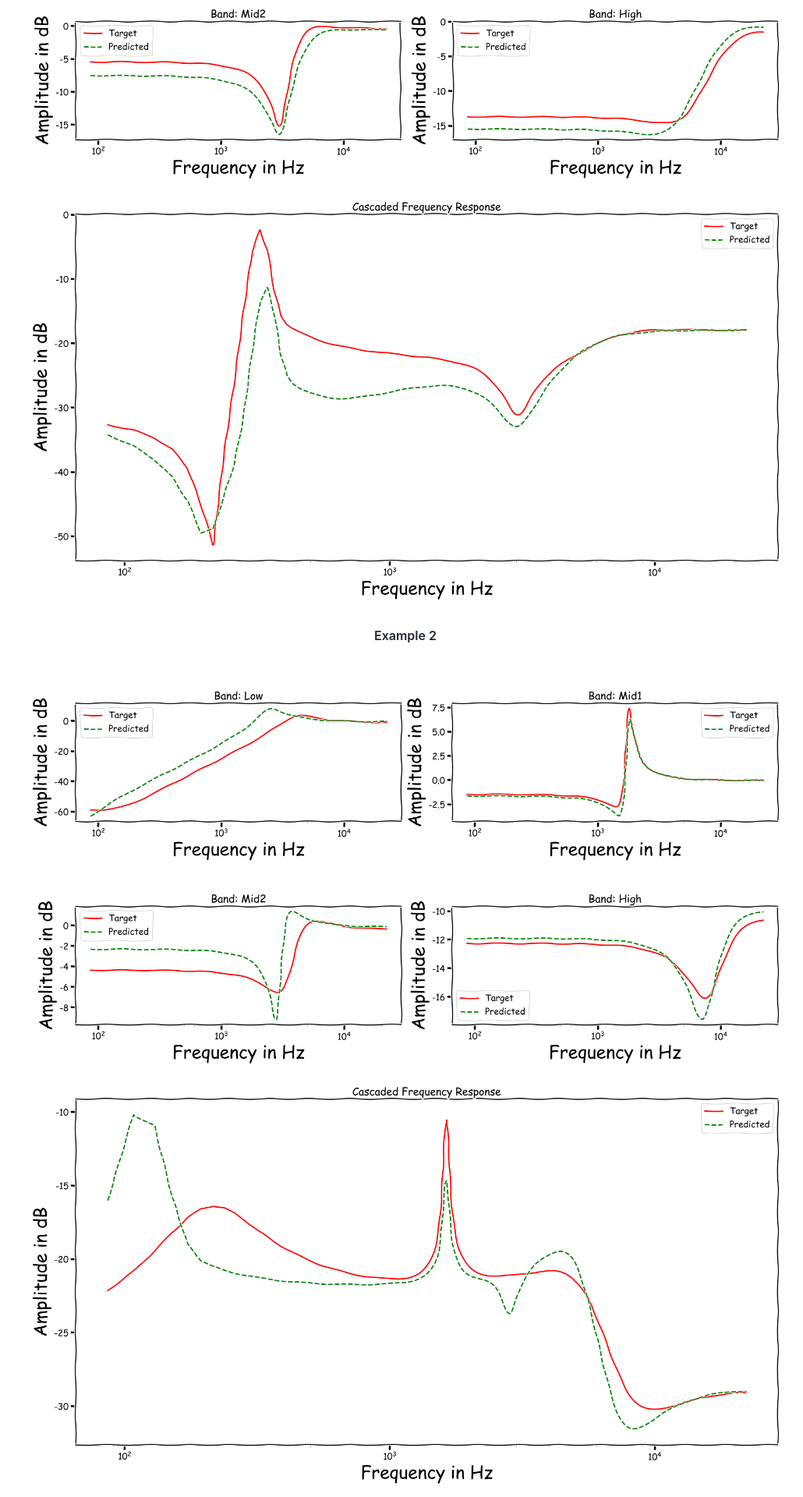
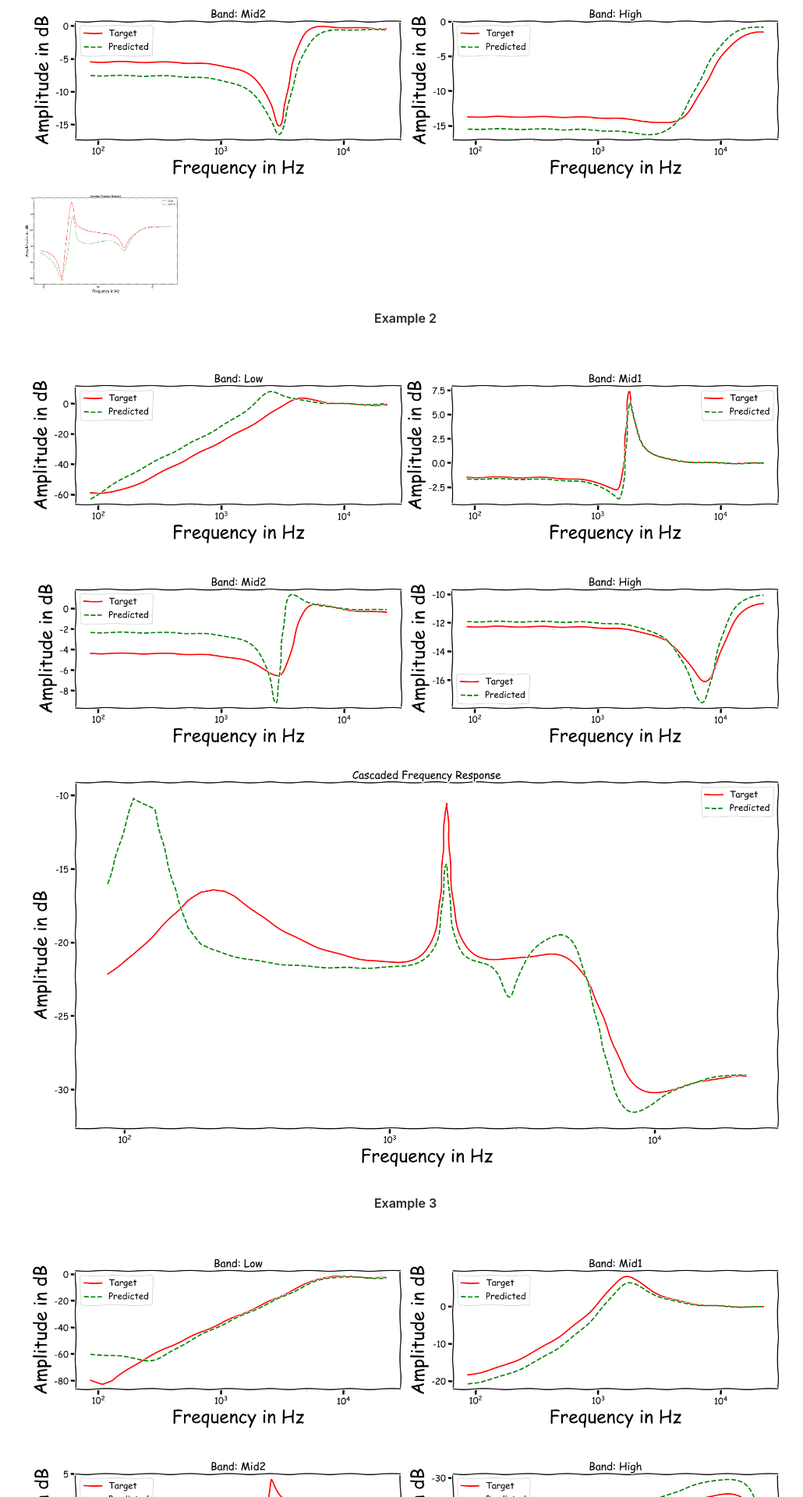
Before and after one commit to Js-Mim/sp-demo, a Jekyll site: the page built from index.md, in a window 1280 px wide. Shown: the part 793-2713 px from the top of the page at 78% size, without its empty margins (120-1150 px from the left). Built offline with Jekyll 4.4.1, drawn with Linux system fonts in a browser that asks for light colours; comment, search, counter and statistics services are not loaded.

Commit message:
centering cascaded fr

```diff
--- a/index.md
+++ b/index.md
@@ -13,7 +13,8 @@
 <p align="center"> <b>Example 1</b></p>
 
 ![Example 1](https://raw.githubusercontent.com/Js-Mim/sp-demo/master/figures/f_r_a.png)
-![Example 1](https://raw.githubusercontent.com/Js-Mim/sp-demo/master/figures/f_r_a_cs.png)
+<img align="center" src="https://raw.githubusercontent.com/Js-Mim/sp-demo/master/figures/f_r_a_cs.png" width="200" height="133" />
+
 
 <p align="center"> <b>Example 2</b></p>
 
```
